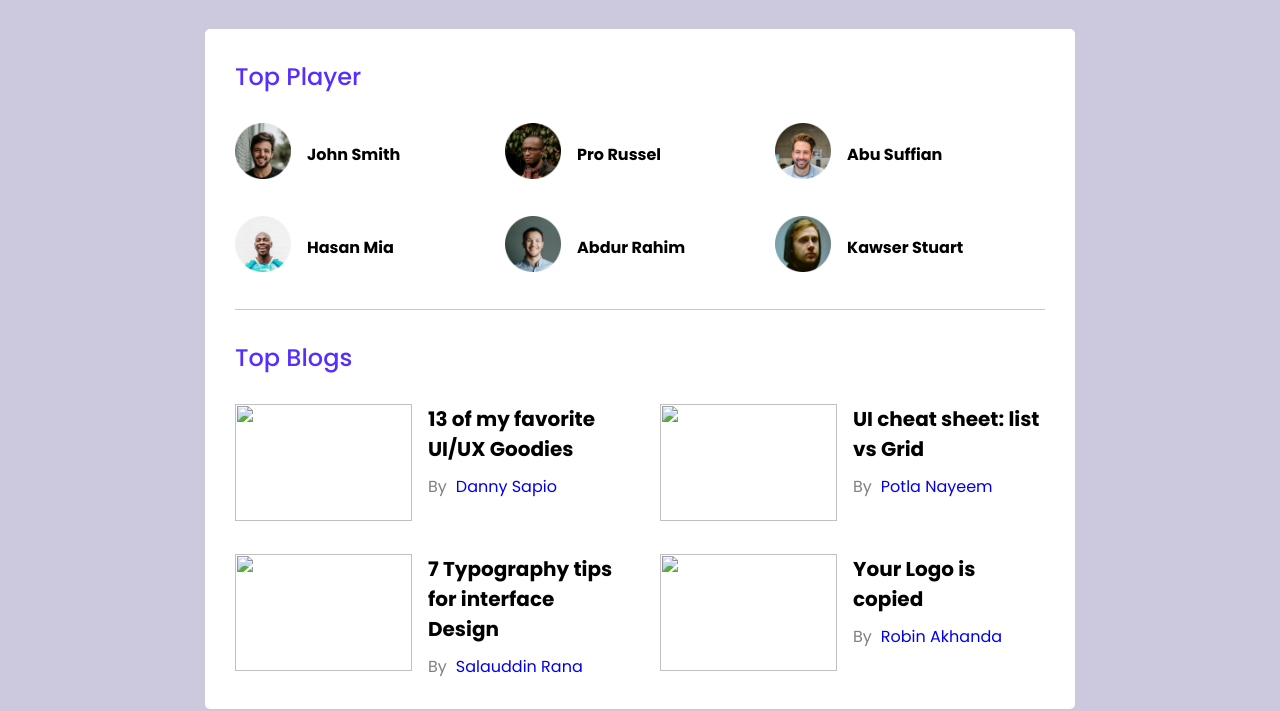
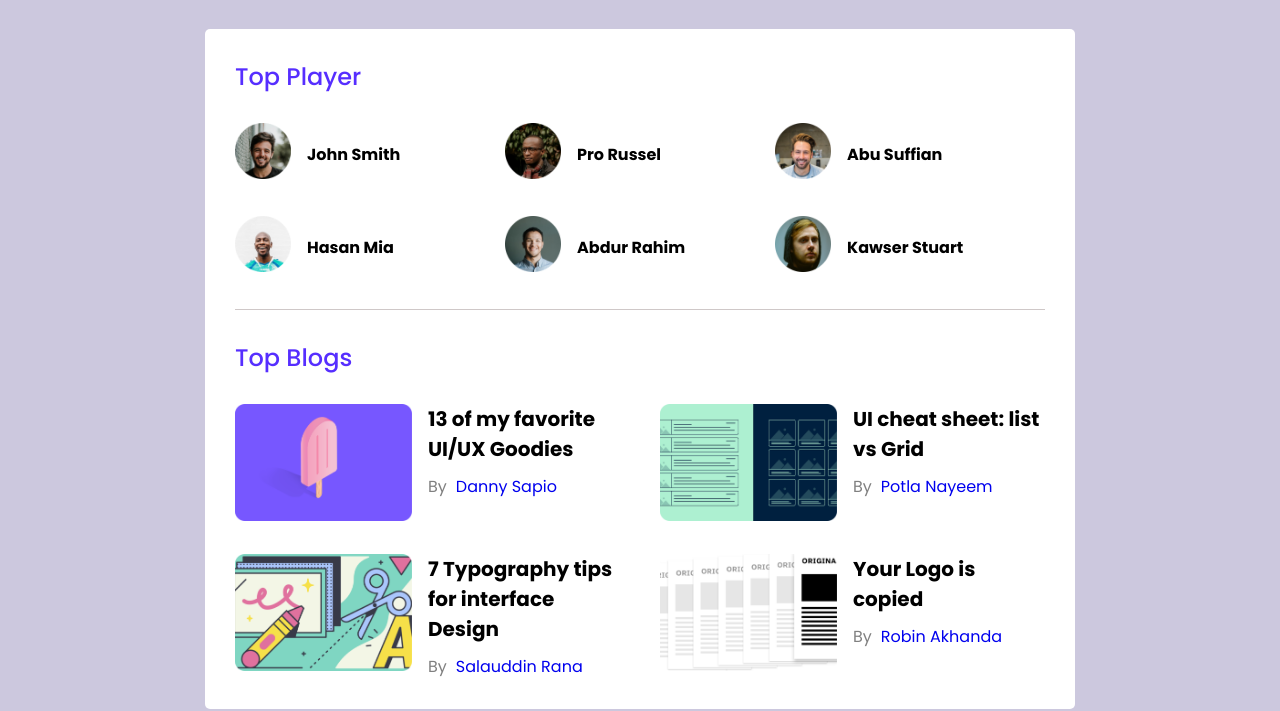
Before and after one commit to mdhasan76/LeaderBoard-portfolio, a plain HTML site: page index.html in a window 1280 px wide. Shown: the part 114-825 px from the top of the page. Drawn offline with Linux system fonts and the light colour scheme; the site is published under a folder, as on GitHub Pages, so addresses that start at the root find nothing.

Commit message:
direction set of img

```diff
--- a/index.html
+++ b/index.html
@@ -75,7 +75,7 @@
             <div class="blogs">
                 <div class="blog">
                     <div class="blog-img">
-                        <img src="/images/blogs/blog-1.png" alt="">
+                        <img src="./images/blogs/blog-1.png" alt="">
                     </div>
                     <div class="blog-text">
                         <h3>13 of my favorite UI/UX Goodies</h3>
@@ -84,7 +84,7 @@
                 </div>
                 <div class="blog">
                     <div class="blog-img">
-                        <img src="/images/blogs/blog-2.png" alt="">
+                        <img src="./images/blogs/blog-2.png" alt="">
                     </div>
                     <div class="blog-text">
                         <h3>UI cheat sheet: list vs Grid</h3>
@@ -93,7 +93,7 @@
                 </div>
                 <div class="blog">
                     <div class="blog-img">
-                        <img src="/images/blogs/blog-3.png" alt="">
+                        <img src="./images/blogs/blog-3.png" alt="">
                     </div>
                     <div class="blog-text">
                         <h3>7 Typography tips for interface Design</h3>
@@ -102,7 +102,7 @@
                 </div>
                 <div class="blog">
                     <div class="blog-img">
-                        <img src="/images/blogs/blog-4.png" alt="">
+                        <img src="./images/blogs/blog-4.png" alt="">
                     </div>
                     <div class="blog-text">
                         <h3>Your Logo is copied</h3>
```
